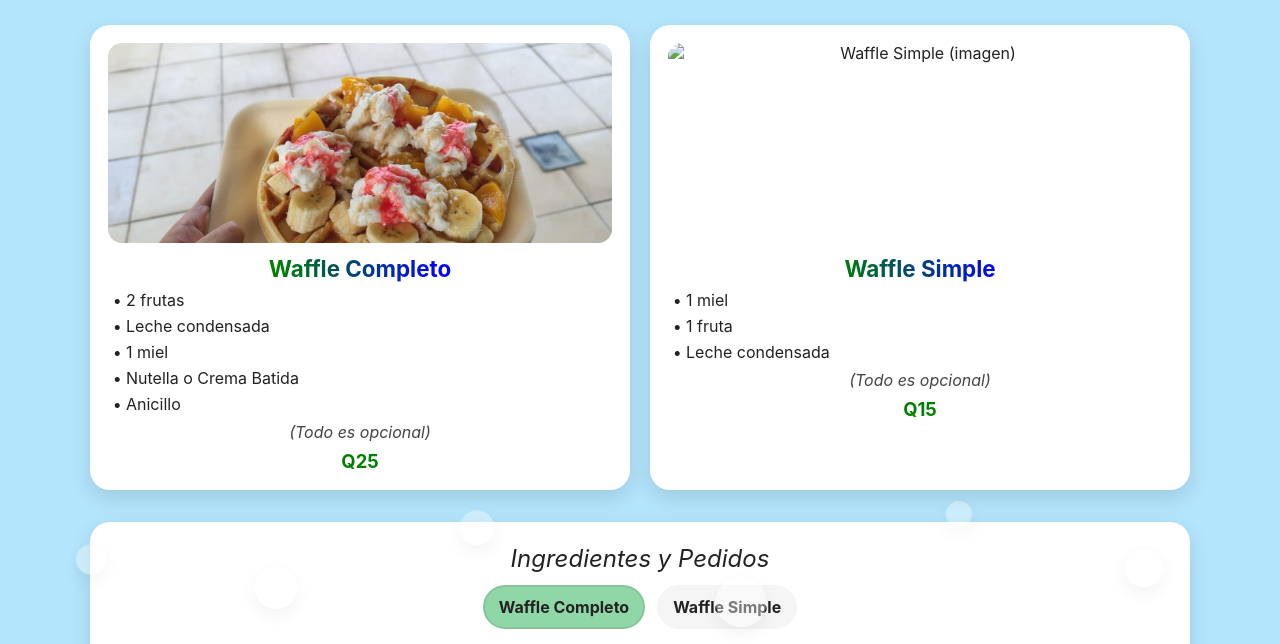
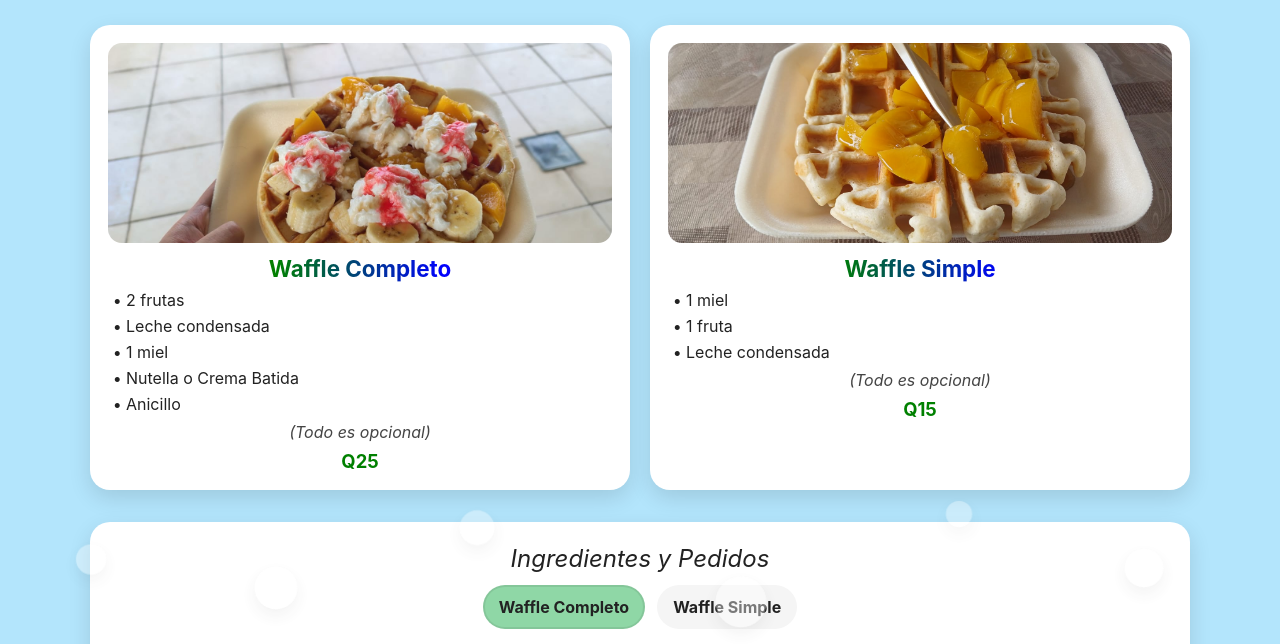
Before and after one commit to leandrochavez026-code/waffles-riquisimos, a plain HTML site: page index.html in a window 1280 px wide. Shown: the part 94-738 px from the top of the page. Drawn offline with nearby package versions, Linux system fonts and the light colour scheme.

Commit message:
Update index.html

```diff
--- a/index.html
+++ b/index.html
@@ -155,7 +155,7 @@
     </div>
 
     <div class="card" aria-labelledby="ws-title">
-      <img src="imagen2.jpg" alt="Waffle Simple (imagen)">
+      <img src="imagen2.jpeg" alt="Waffle Simple (imagen)">
       <div id="ws-title" class="title-rgb">Waffle Simple</div>
       <ul class="list">
         <li>1 miel</li>
```
